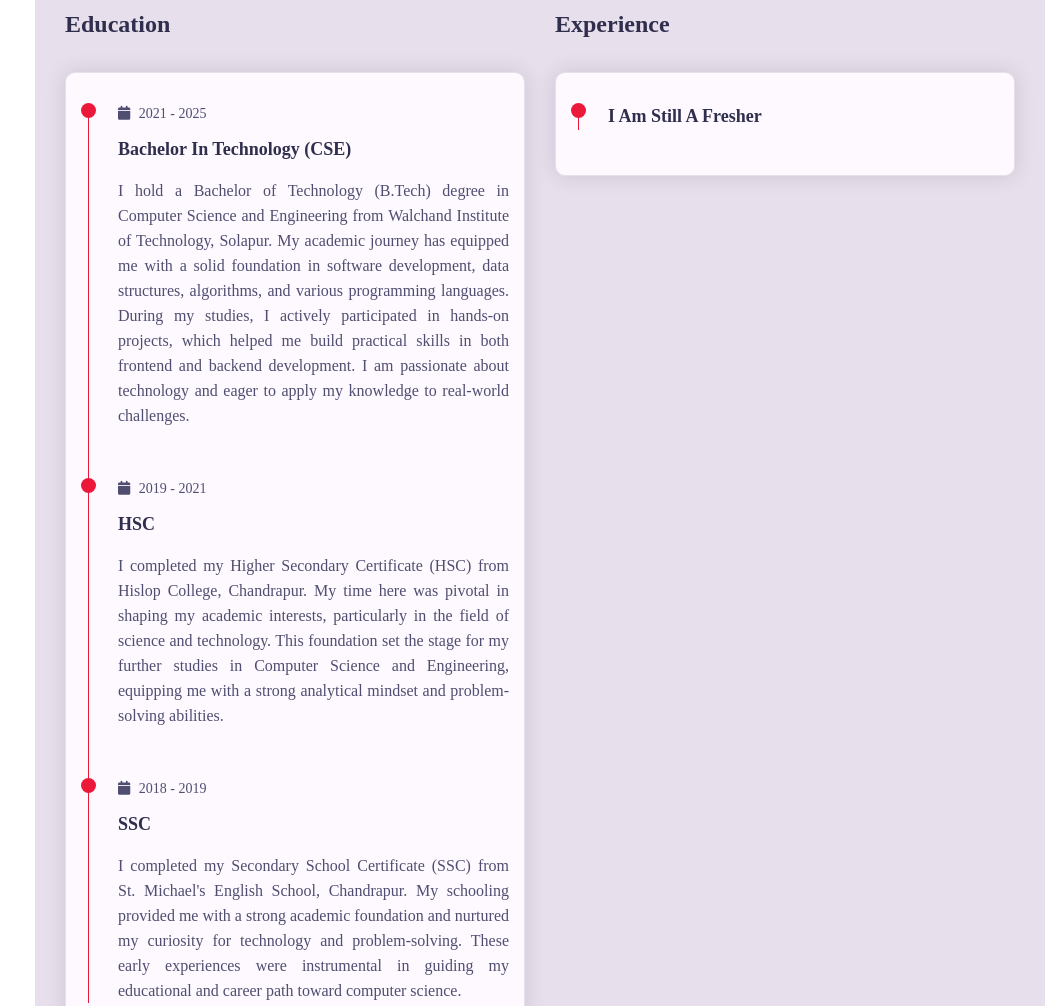
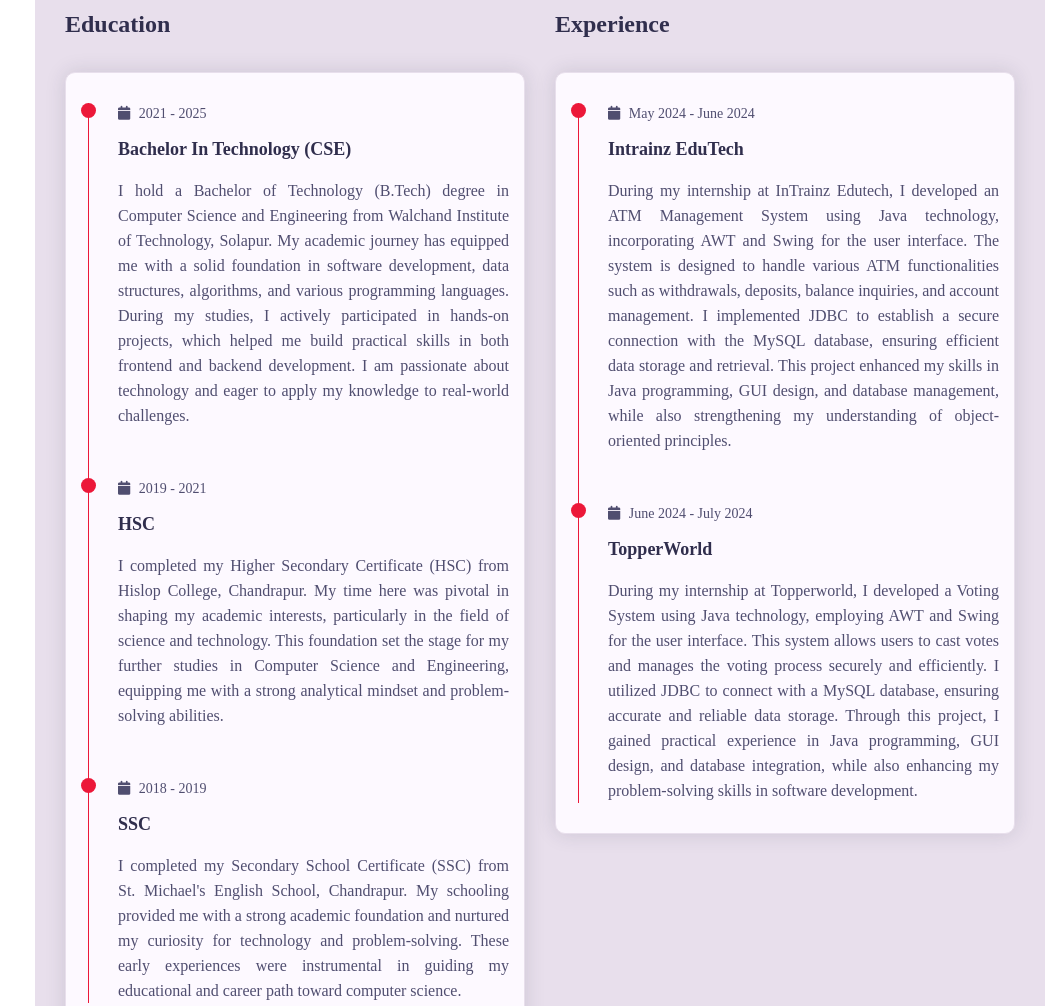
Before and after one commit to jainam-04/Portfolio-Website, a plain HTML site: page Index.html in a window 1280 px wide. Shown: the part 1580-2586 px from the top of the page, without its empty margins (235-1280 px from the left). Drawn offline with Linux system fonts and the light colour scheme; a web font is replaced by a local one.

Commit message:
Added Some Experience

```diff
--- a/Index.html
+++ b/Index.html
@@ -18,7 +18,7 @@
       <!-- ===== Aside Start ===== -->
       <div class="aside">
         <div class="logo">
-          <a href="#"><span>A</span>tlas</a>
+          <a href="#"><span>P</span>ortfolio</a>
         </div>
         <div class="nav-toggler">
           <span></span>
@@ -243,57 +243,45 @@
                         <!-- ===== Timeline Item ===== -->
                         <div class="timeline-item">
                           <div class="circle-dot"></div>
-                          <!-- <h3 class="timeline-date">
-                            <i class="fa fa-calendar"></i> 2021 - 2025
-                          </h3> -->
-                          <h4 class="timeline-title">I am still a fresher</h4>
-                          <!-- <p class="timeline-text"
-                            >I hold a Bachelor of Technology (B.Tech) degree in
-                            Computer Science and Engineering from Walchand
-                            Institute of Technology, Solapur. My academic
-                            journey has equipped me with a solid foundation in
-                            software development, data structures, algorithms,
-                            and various programming languages. During my
-                            studies, I actively participated in hands-on
-                            projects, which helped me build practical skills in
-                            both frontend and backend development. I am
-                            passionate about technology and eager to apply my
-                            knowledge to real-world challenges.</p
-                          > -->
-                        </div>
-                        <!-- <div class="timeline-item">
-                          <div class="circle-dot"></div>
                           <h3 class="timeline-date">
-                            <i class="fa fa-calendar"></i> 2019 - 2021
+                            <i class="fa fa-calendar"></i> May 2024 - June 2024
                           </h3>
-                          <h4 class="timeline-title">HSC</h4>
+                          <h4 class="timeline-title">Intrainz EduTech</h4>
                           <p class="timeline-text"
-                            >I completed my Higher Secondary Certificate (HSC)
-                            from Hislop College, Chandrapur. My time here was
-                            pivotal in shaping my academic interests,
-                            particularly in the field of science and technology.
-                            This foundation set the stage for my further studies
-                            in Computer Science and Engineering, equipping me
-                            with a strong analytical mindset and problem-solving
-                            abilities.</p
+                            >During my internship at InTrainz Edutech, I
+                            developed an ATM Management System using Java
+                            technology, incorporating AWT and Swing for the user
+                            interface. The system is designed to handle various
+                            ATM functionalities such as withdrawals, deposits,
+                            balance inquiries, and account management. I
+                            implemented JDBC to establish a secure connection
+                            with the MySQL database, ensuring efficient data
+                            storage and retrieval. This project enhanced my
+                            skills in Java programming, GUI design, and database
+                            management, while also strengthening my
+                            understanding of object-oriented principles.</p
                           >
                         </div>
                         <div class="timeline-item">
                           <div class="circle-dot"></div>
                           <h3 class="timeline-date">
-                            <i class="fa fa-calendar"></i> 2018 - 2019
+                            <i class="fa fa-calendar"></i> June 2024 - July 2024
                           </h3>
-                          <h4 class="timeline-title">SSC</h4>
+                          <h4 class="timeline-title">TopperWorld</h4>
                           <p class="timeline-text"
-                            >I completed my Secondary School Certificate (SSC)
-                            from St. Michael's English School, Chandrapur. My
-                            schooling provided me with a strong academic
-                            foundation and nurtured my curiosity for technology
-                            and problem-solving. These early experiences were
-                            instrumental in guiding my educational and career
-                            path toward computer science.</p
+                            >During my internship at Topperworld, I developed a
+                            Voting System using Java technology, employing AWT
+                            and Swing for the user interface. This system allows
+                            users to cast votes and manages the voting process
+                            securely and efficiently. I utilized JDBC to connect
+                            with a MySQL database, ensuring accurate and
+                            reliable data storage. Through this project, I
+                            gained practical experience in Java programming, GUI
+                            design, and database integration, while also
+                            enhancing my problem-solving skills in software
+                            development.</p
                           >
-                        </div> -->
+                        </div>
                       </div>
                     </div>
                   </div>
```
